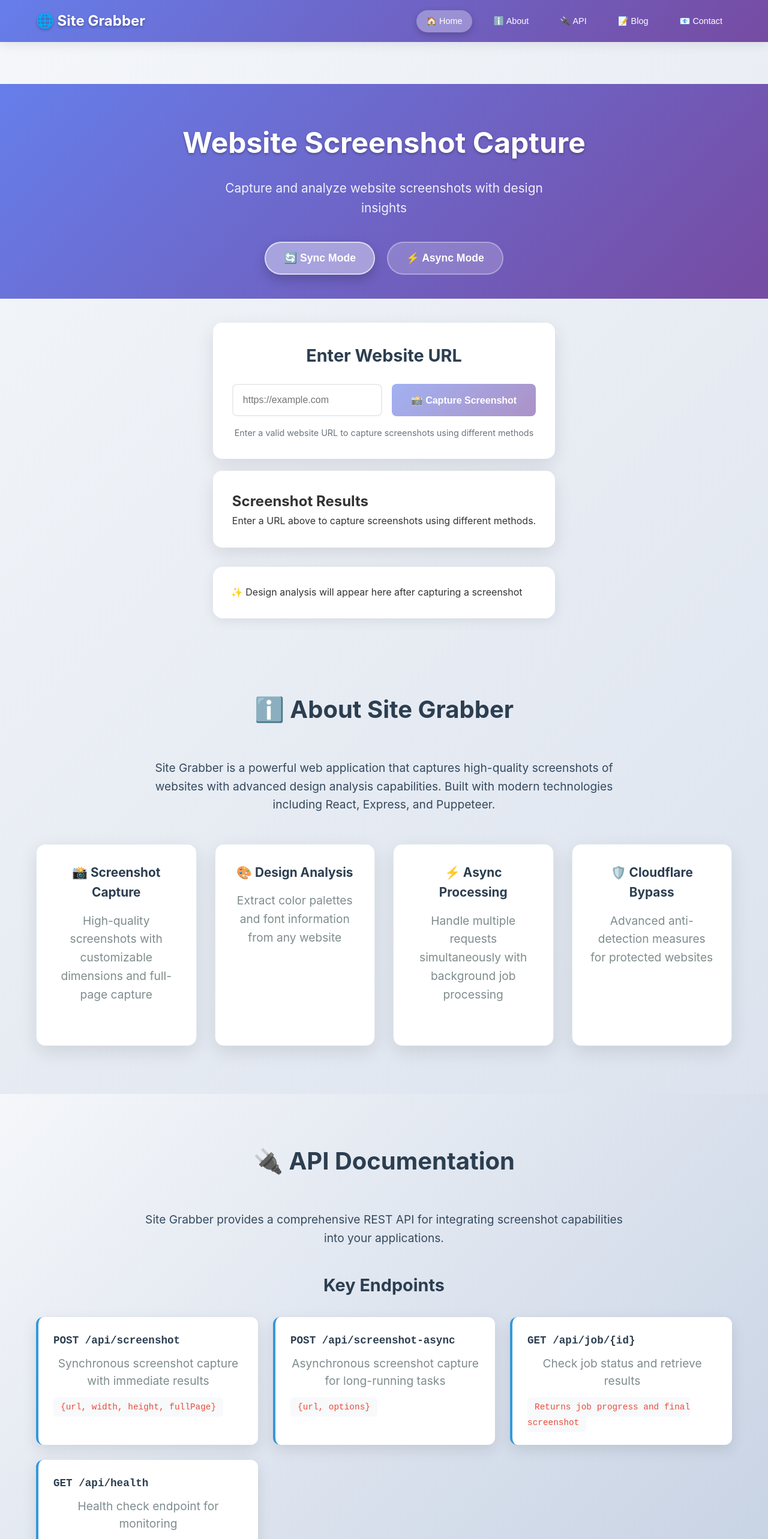
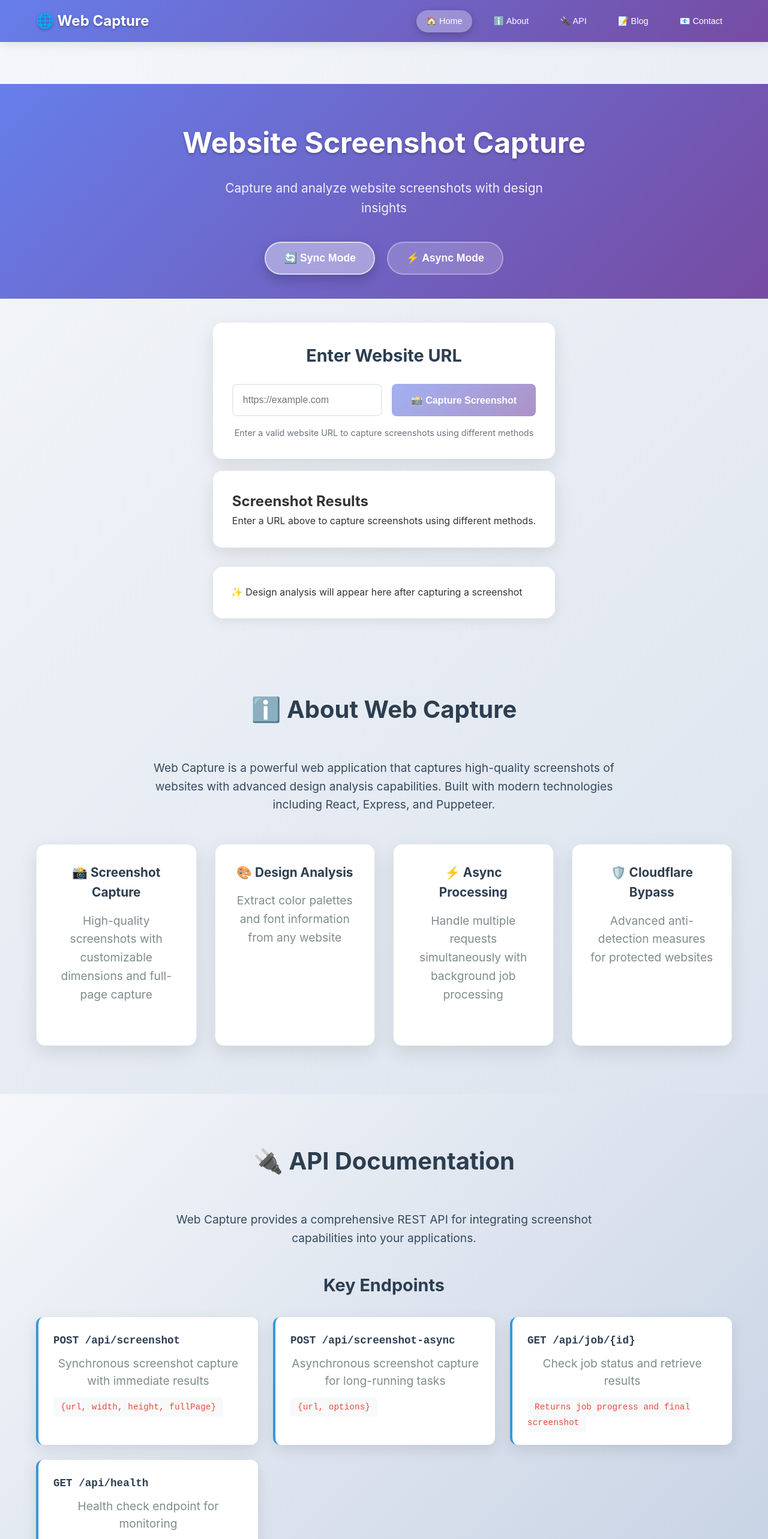
Before and after one commit to goscha01/site-grabber, a React (Create React App) app: page / in a window 1280 px wide. Shown: the top 2566 px of the page at 60% size. Built offline with nearby package versions, Linux system fonts and the light colour scheme.

Commit message:
Rebrand from Site Grabber to Web Capture - update all references, navigation, and branding

```diff
--- a/package.json
+++ b/package.json
@@ -1,5 +1,5 @@
 {
-  "name": "website-screenshot-capture",
+  "name": "web-capture",
   "version": "1.0.0",
   "description": "A React app to capture screenshots of websites using Puppeteer backend",
   "main": "index.js",
--- a/public/index.html
+++ b/public/index.html
@@ -4,8 +4,8 @@
     <meta charset="utf-8" />
     <meta name="viewport" content="width=device-width, initial-scale=1" />
     <meta name="theme-color" content="#000000" />
-    <meta name="description" content="Screenshot Template Tester - Compare frontend screenshot libraries" />
-    <title>Screenshot Template Tester</title>
+    <meta name="description" content="Web Capture - Professional website screenshot and design analysis tool" />
+    <title>Web Capture - Website Screenshot Tool</title>
   </head>
   <body>
     <noscript>You need to enable JavaScript to run this app.</noscript>
--- a/server.js
+++ b/server.js
@@ -845,7 +845,7 @@
   console.log(`✅ Server maxConnections:`, server.maxConnections);
   console.log(`✅ === END SUCCESS ===`);
 
-  console.log(`🚀 Screenshot Capture API running on port ${PORT}`);
+  console.log(`🚀 Web Capture API running on port ${PORT}`);
   console.log(`📊 Queue stats: http://localhost:${PORT}/api/queue/stats`);
   console.log(`❤️  Health check: http://localhost:${PORT}/api/health`);
   console.log(`🌐 Server bound to 0.0.0.0:${PORT}`);
--- a/src/components/ContentSections.jsx
+++ b/src/components/ContentSections.jsx
@@ -6,11 +6,11 @@
       {/* About Section */}
       <section id="about" className="section about-section">
         <div className="section-container">
-          <h2>ℹ️ About Site Grabber</h2>
+          <h2>ℹ️ About Web Capture</h2>
           <div className="about-content">
             <div className="about-text">
               <p>
-                Site Grabber is a powerful web application that captures high-quality screenshots
+                Web Capture is a powerful web application that captures high-quality screenshots
                 of websites with advanced design analysis capabilities. Built with modern technologies
                 including React, Express, and Puppeteer.
               </p>
@@ -43,7 +43,7 @@
           <h2>🔌 API Documentation</h2>
           <div className="api-content">
             <p>
-              Site Grabber provides a comprehensive REST API for integrating screenshot
+              Web Capture provides a comprehensive REST API for integrating screenshot
               capabilities into your applications.
             </p>
 
@@ -92,10 +92,10 @@
           <div className="blog-content">
             <div className="blog-posts">
               <article className="blog-post">
-                <h3>🚀 Site Grabber v2.0 Released</h3>
+                <h3>🚀 Web Capture v2.0 Released</h3>
                 <p className="post-meta">August 18, 2025 • New Features</p>
                 <p>
-                  We're excited to announce the release of Site Grabber v2.0! This major update
+                  We're excited to announce the release of Web Capture v2.0! This major update
                   includes enhanced Cloudflare bypass capabilities, improved design analysis,
                   and a completely redesigned user interface.
                 </p>
@@ -147,7 +147,7 @@
                              <div className="contact-card">
                  <h3>💬 Get in Touch</h3>
                  <p>
-                  Have questions about Site Grabber? Want to discuss integration possibilities?
+                   Have questions about Web Capture? Want to discuss integration possibilities?
                    We'd love to hear from you!
                  </p>
                </div>
--- a/src/components/Navigation.jsx
+++ b/src/components/Navigation.jsx
@@ -23,7 +23,7 @@
     <nav className="navigation">
       <div className="nav-container">
         <div className="nav-logo">
-          <h2>🌐 Site Grabber</h2>
+          <h2>🌐 Web Capture</h2>
         </div>
 
         <div className={`nav-menu ${isMenuOpen ? 'active' : ''}`}>
--- a/start-server.js
+++ b/start-server.js
@@ -4,7 +4,7 @@
 const fs = require('fs');
 const path = require('path');
 
-console.log('🚀 Starting Site Grabber Server...');
+console.log('🚀 Starting Web Capture Server...');
 
 // Check if build folder exists
 const buildPath = path.join(__dirname, 'build');
```
Lines whose indentation alone changed are shown as unchanged.
